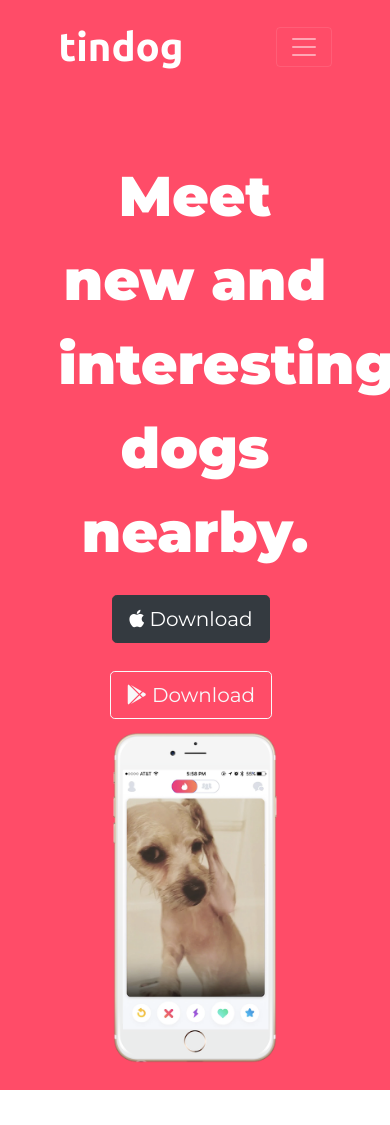
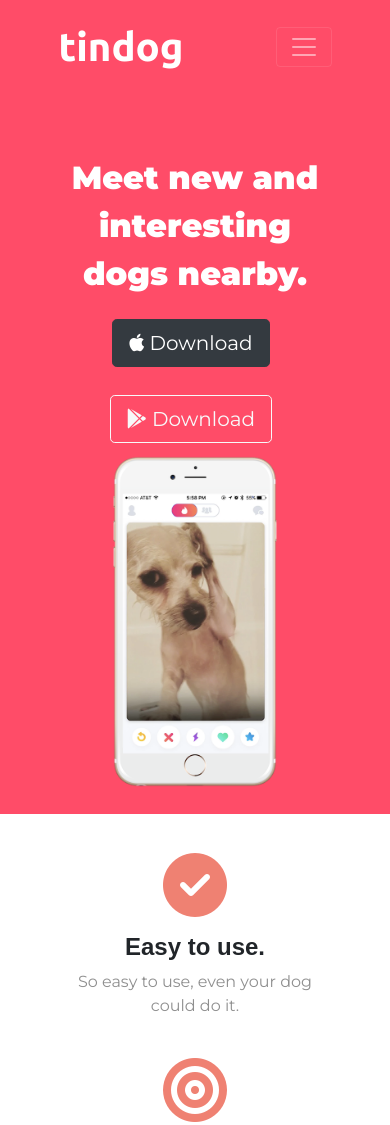
Before and after one commit to Slimake/Tindog, a plain HTML site: page index.html in a window 390 px wide. Shown: the top 1125 px of the page. Drawn offline with nearby package versions, Linux system fonts and the light colour scheme.

Commit message:
Update styles.css

```diff
--- a/css/styles.css
+++ b/css/styles.css
@@ -7,7 +7,6 @@
 body {
 	font-family: 'Montserrat', sans-serif;
 	text-align: center;
-	overflow-x: hidden;
 }
 
 h1, h2, h3, h4, h5, h6 {
@@ -179,3 +178,9 @@
 		transform: rotate(0);
 	}
 }
+
+@media (max-width: 480px) {
+	.big-heading {
+		font-size: 2rem;
+	}
+}
```
